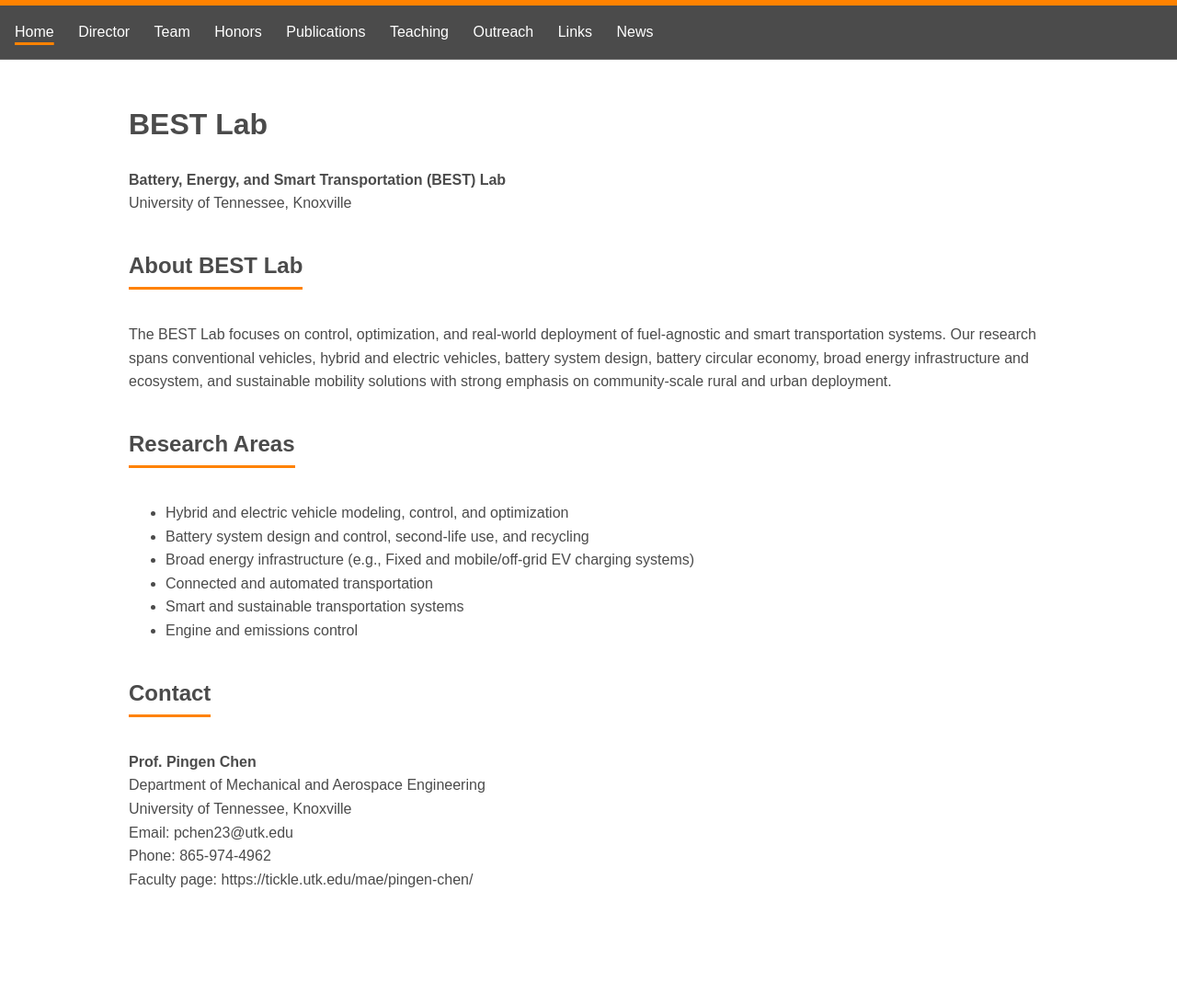
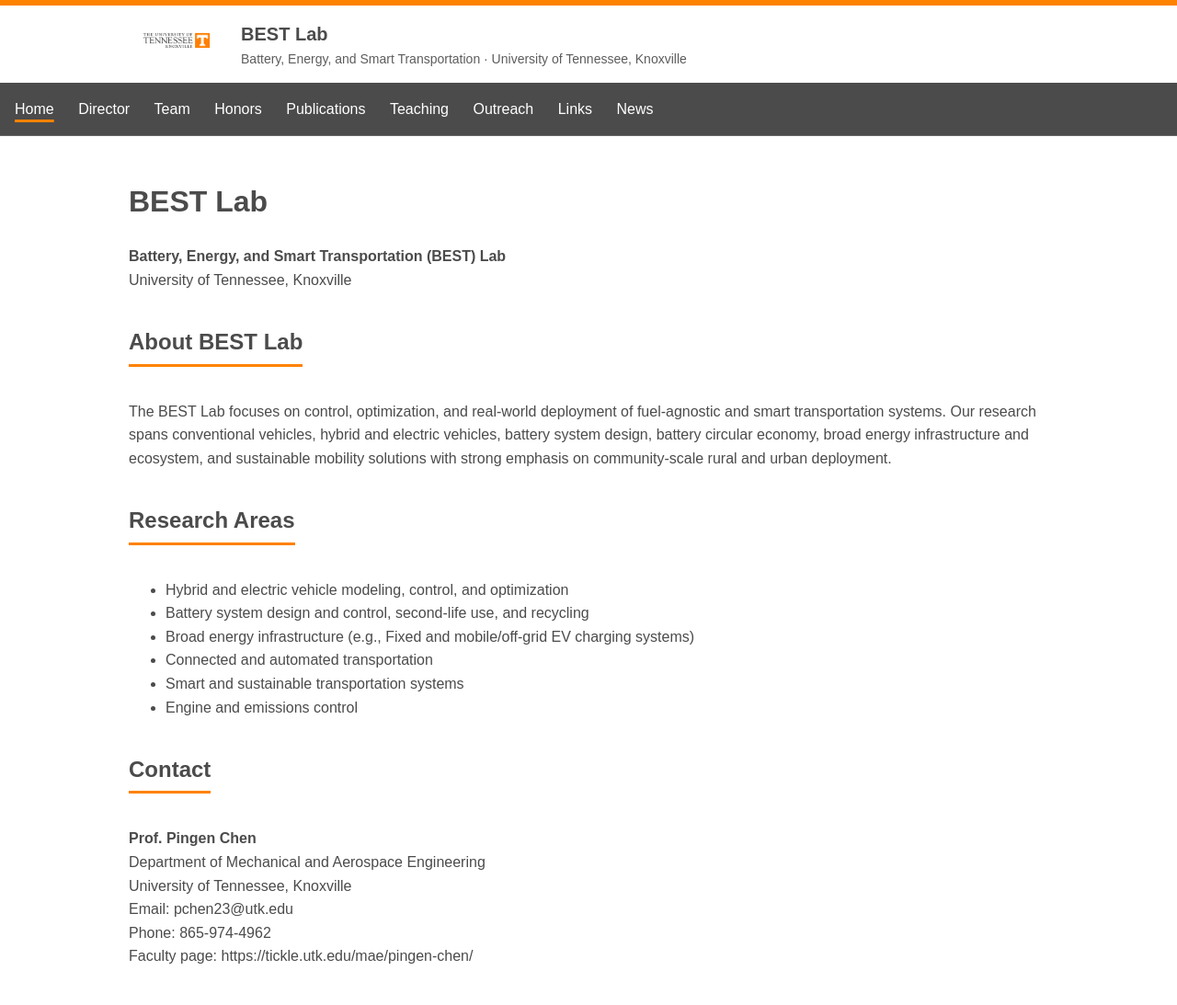
Before and after one commit to pingenchen/best-lab, a Jekyll site: the page built from index.md, in a window 1280 px wide. Shown: the whole page at 92% size. Built offline with Jekyll 4.4.1, drawn with Linux system fonts in a browser that asks for light colours; before the commit the page ends 1009 px from its top, so only the background shows below that.

Commit message:
Add UTK logo to header

```diff
--- a/_layouts/default.html
+++ b/_layouts/default.html
@@ -70,12 +70,62 @@
       display: inline-block;
       padding-bottom: 4px;
     }
+
+    /* Header with UTK logo */
+.site-header{
+  max-width: 1000px;
+  margin: 0 auto;
+  padding: 14px 16px;
+  display: flex;
+  align-items: center;
+  gap: 18px;
+}
+
+.utk-logo{
+  height: 48px;
+  width: auto;
+}
+
+.site-title{
+  display: flex;
+  flex-direction: column;
+}
+
+.lab-name{
+  font-size: 20px;
+  font-weight: 700;
+  color: var(--smokey-gray);
+}
+
+.lab-subtitle{
+  font-size: 14px;
+  color: var(--smokey-gray);
+  opacity: 0.9;
+}
+
   </style>
 </head>
 
 <body>
 
   <div class="utk-idline"></div>
+<!-- Header with UTK logo -->
+<div class="site-header">
+  <a href="https://www.utk.edu" target="_blank" rel="noopener">
+    <img
+      src="{{ '/University - HorizRightLogo (CMYK).jpg' | relative_url }}"
+      alt="University of Tennessee, Knoxville"
+      class="utk-logo"
+    />
+  </a>
+
+  <div class="site-title">
+    <div class="lab-name">BEST Lab</div>
+    <div class="lab-subtitle">
+      Battery, Energy, and Smart Transportation · University of Tennessee, Knoxville
+    </div>
+  </div>
+</div>
 
   <div class="nav">
     <!-- Add 'active' class automatically based on current page -->
```
